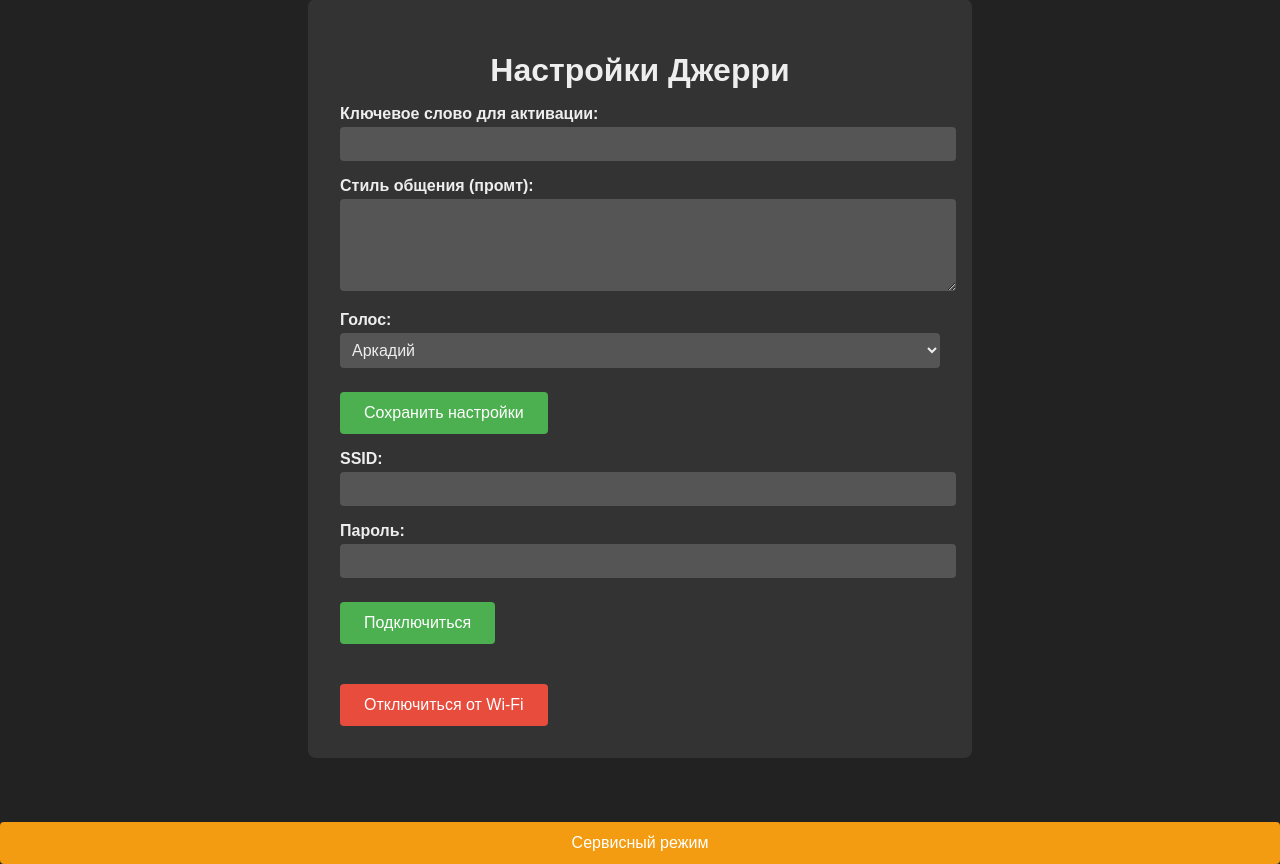
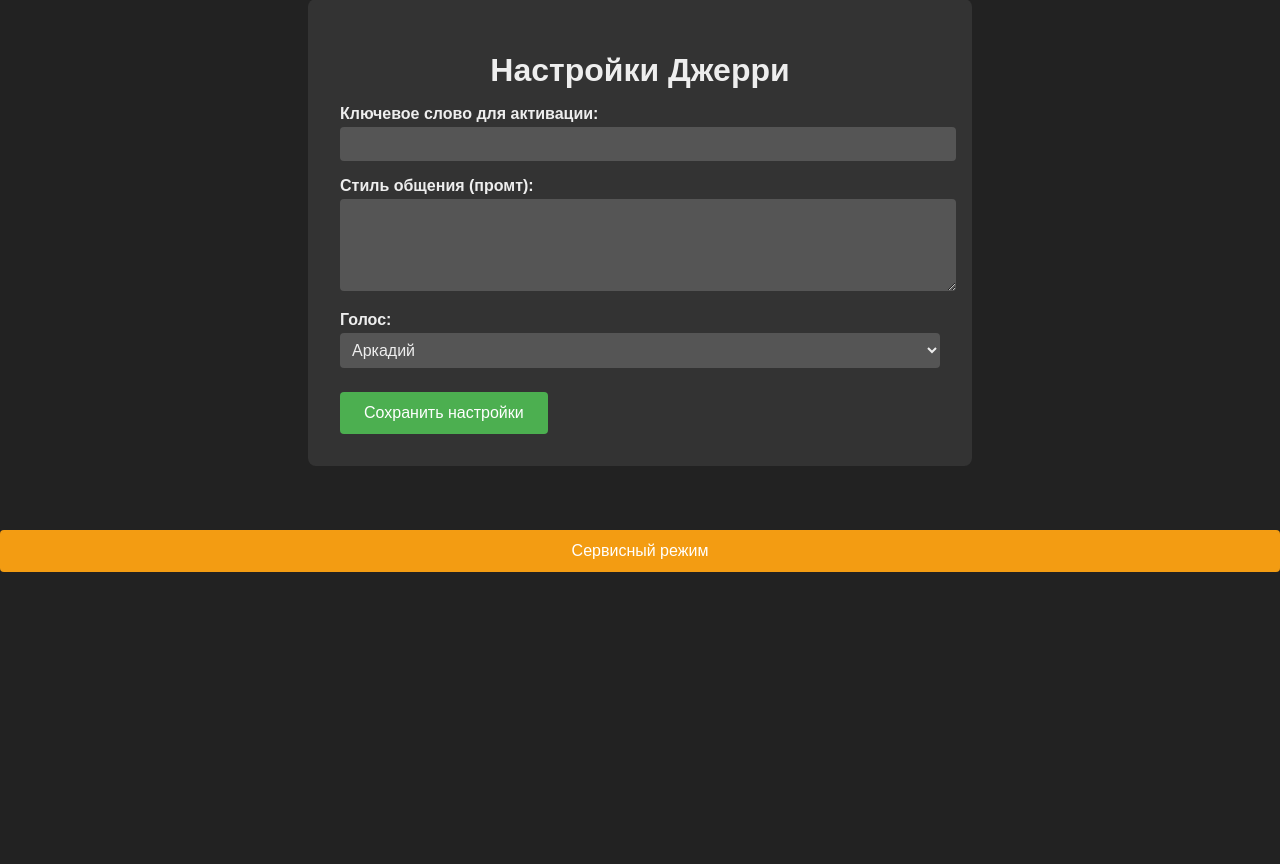
Before and after one commit to Mirnyi4/jerry, a Flask app: template templates/main.html in a window 1280 px wide. Shown: the part 33-897 px from the top of the page. After the commit the page ends 605 px from the top, so only its background shows below. Run offline with Flask 3, Linux system fonts and the light colour scheme; the template is opened without the code that fills it, so the values that code supplies are empty.

Commit message:
Update main.html

```diff
--- a/templates/main.html
+++ b/templates/main.html
@@ -106,19 +106,6 @@
         <button type="submit">Сохранить настройки</button>
     </form>
 
-        <form method="POST" action="{{ url_for('connect') }}" style="margin-top: 1rem;">
-            <label for="ssid">SSID:</label>
-            <input type="text" id="ssid" name="ssid" required />
-
-            <label for="password">Пароль:</label>
-            <input type="password" id="password" name="password" required />
-
-            <button type="submit">Подключиться</button>
-        </form>
-
-        <form method="POST" action="{{ url_for('disconnect') }}" style="margin-top: 1rem;">
-            <button type="submit" style="background:#e74c3c;">Отключиться от Wi-Fi</button>
-        </form>
     </div>
 
     <!-- Кнопка сервисного режима -->
```
